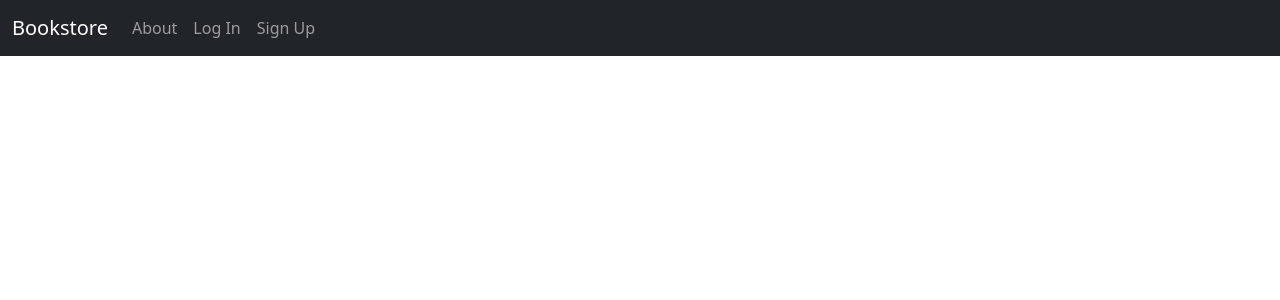
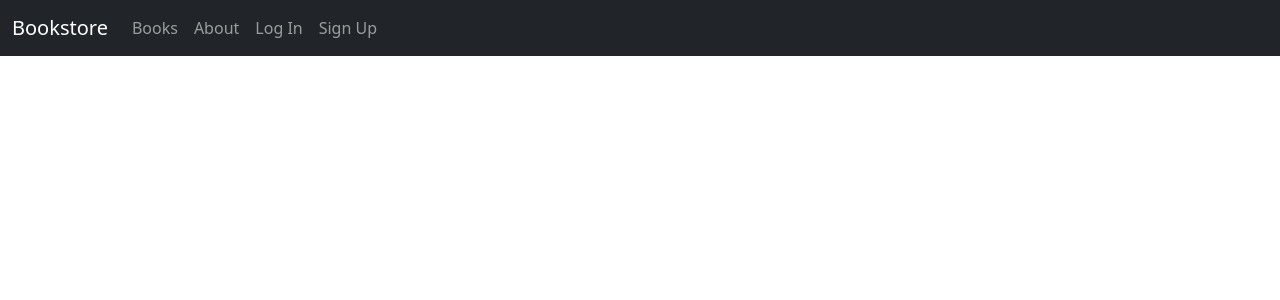
Before and after one commit to micypac/django-for-prof, a Django app: page /books/ in a window 1280 px wide. Shown: the top 300 px of the page. Run offline with Django 4.2, Linux system fonts and the light colour scheme; data that the repository does not hold is empty; parts of the project's set-up code (start-up, migrations or seed data) failed here and were passed over.

Commit message:
ch11: Book model now has get_absolute_url that returns a canonical url for its instance. Also added book_list url in navbar

```diff
--- a/ch4-bookstore/books/models.py
+++ b/ch4-bookstore/books/models.py
@@ -1,4 +1,5 @@
 from django.db import models
+from django.urls import reverse
 
 
 class Book(models.Model):
@@ -8,3 +9,6 @@ class Book(models.Model):
 
     def __str__(self) -> str:
         return self.title
+
+    def get_absolute_url(self):
+        return reverse("book_detail", args=[str(self.id)])
--- a/ch4-bookstore/templates/_base.html
+++ b/ch4-bookstore/templates/_base.html
@@ -26,6 +26,9 @@
 
         <div class="collapse navbar-collapse" id="navbarCollapse">
           <ul class="navbar-nav me-auto mb-2 mb-md-0">
+            <li class="nav-item">
+              <a class="nav-link" href="{% url 'book_list' %}">Books</a>
+            </li>
             <li class="nav-item">
               <a class="nav-link" href="{% url 'about' %}">About</a>
             </li>
--- a/ch4-bookstore/templates/books/book_list.html
+++ b/ch4-bookstore/templates/books/book_list.html
@@ -9,7 +9,8 @@
   {% endcomment %}
   {% for book in book_list  %}
     <div>
-      <h2><a href="{% url 'book_detail' book.id %}">{{ book.title }}</a></h2>
+      {% comment %} <h2><a href="{% url 'book_detail' book.id %}">{{ book.title }}</a></h2> {% endcomment %}
+      <h2><a href="{{ book.get_absolute_url }}">{{ book.title }}</a></h2>
     </div>
   {% endfor %}
 {% endblock content %}
```
